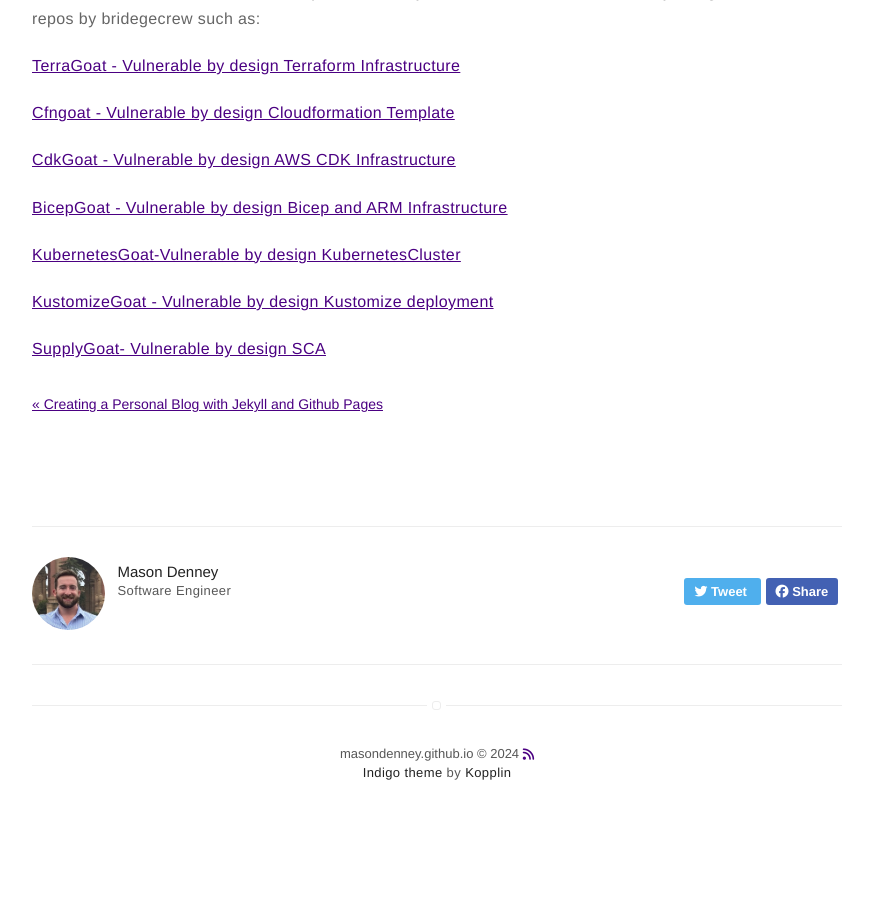
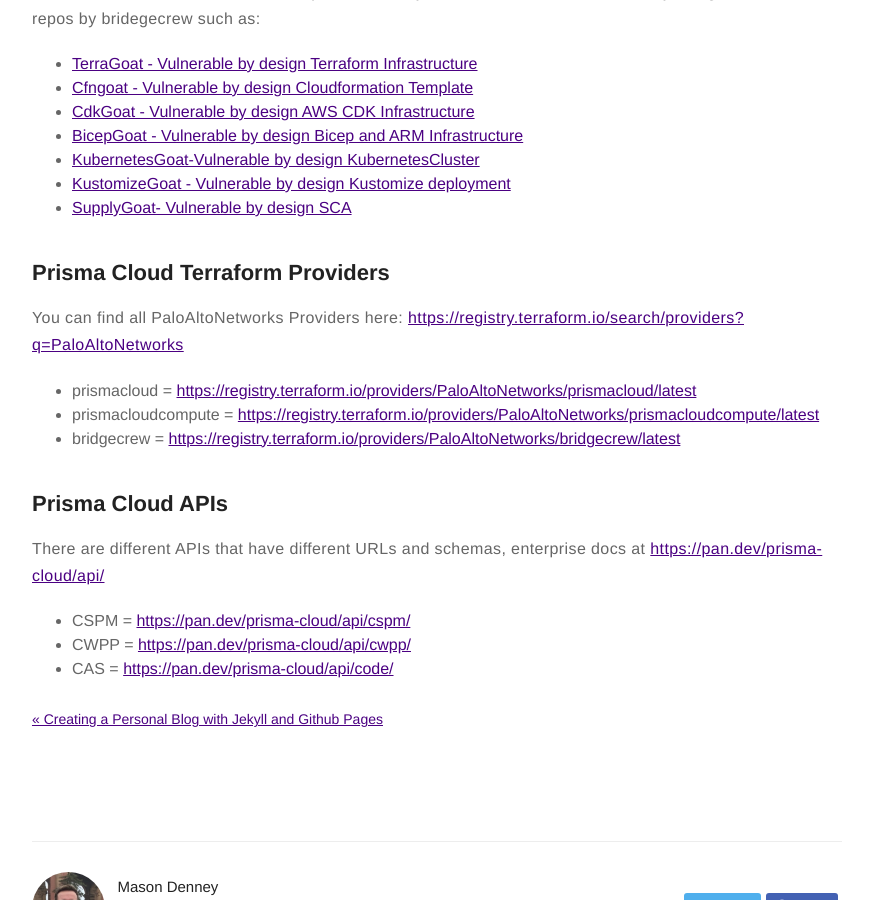
Before and after one commit to MasonDenney/masondenney.github.io, a Jekyll site: the page built from _posts/2024-03-04-prismacloud.md, in a window 1280 px wide and 900 px high, scrolled down 695 px. Shown: the whole window, without its empty margins (203-1076 px from the left). Built offline with Jekyll 4.4.1, drawn with Linux system fonts in a browser that asks for light colours; nearby versions of some CDN libraries; before the commit the page ends 1539 px from its top, so only the background shows below that.

Commit message:
more prisma info

```diff
--- a/_posts/2024-03-04-prismacloud.md
+++ b/_posts/2024-03-04-prismacloud.md
@@ -20,17 +20,22 @@ Palo Alto Prisma Cloud is currently offering workshops for prospective customers
 
 ## Bridgecrew
 Several years ago Palo Alto Networks acquired Bridgecrew. Bridgecrew created checkov as well as a few other tools. At the end of the workshop instructions you can find a list of vulnerable by design terraform repos by bridegecrew such as:
+- [TerraGoat - Vulnerable by design Terraform Infrastructure](https://github.com/bridgecrewio/terragoat)
+- [Cfngoat - Vulnerable by design Cloudformation Template](https://github.com/bridgecrewio/cfngoat)
+- [CdkGoat - Vulnerable by design AWS CDK Infrastructure](https://github.com/bridgecrewio/cdkgoat)
+- [BicepGoat - Vulnerable by design Bicep and ARM Infrastructure](https://github.com/bridgecrewio/bicepgoat)
+- [KubernetesGoat-Vulnerable by design KubernetesCluster](https://github.com/bridgecrewio/kubernetes-goattest)
+- [KustomizeGoat - Vulnerable by design Kustomize deployment](https://github.com/bridgecrewio/kustomizegoat)
+- [SupplyGoat- Vulnerable by design SCA](https://github.com/bridgecrewio/supplygoat)
 
-[TerraGoat - Vulnerable by design Terraform Infrastructure](https://github.com/bridgecrewio/terragoat)
+## Prisma Cloud Terraform Providers
+You can find all PaloAltoNetworks Providers here: <https://registry.terraform.io/search/providers?q=PaloAltoNetworks>
+- prismacloud = <https://registry.terraform.io/providers/PaloAltoNetworks/prismacloud/latest>
+- prismacloudcompute = <https://registry.terraform.io/providers/PaloAltoNetworks/prismacloudcompute/latest>
+- bridgecrew = <https://registry.terraform.io/providers/PaloAltoNetworks/bridgecrew/latest>
 
-[Cfngoat - Vulnerable by design Cloudformation Template](https://github.com/bridgecrewio/cfngoat)
-
-[CdkGoat - Vulnerable by design AWS CDK Infrastructure](https://github.com/bridgecrewio/cdkgoat)
-
-[BicepGoat - Vulnerable by design Bicep and ARM Infrastructure](https://github.com/bridgecrewio/bicepgoat)
-
-[KubernetesGoat-Vulnerable by design KubernetesCluster](https://github.com/bridgecrewio/kubernetes-goattest)
-
-[KustomizeGoat - Vulnerable by design Kustomize deployment](https://github.com/bridgecrewio/kustomizegoat)
-
-[SupplyGoat- Vulnerable by design SCA](https://github.com/bridgecrewio/supplygoat)
+## Prisma Cloud APIs
+There are different APIs that have different URLs and schemas, enterprise docs at <https://pan.dev/prisma-cloud/api/>
+- CSPM = <https://pan.dev/prisma-cloud/api/cspm/>
+- CWPP = <https://pan.dev/prisma-cloud/api/cwpp/>
+- CAS = <https://pan.dev/prisma-cloud/api/code/>
```
